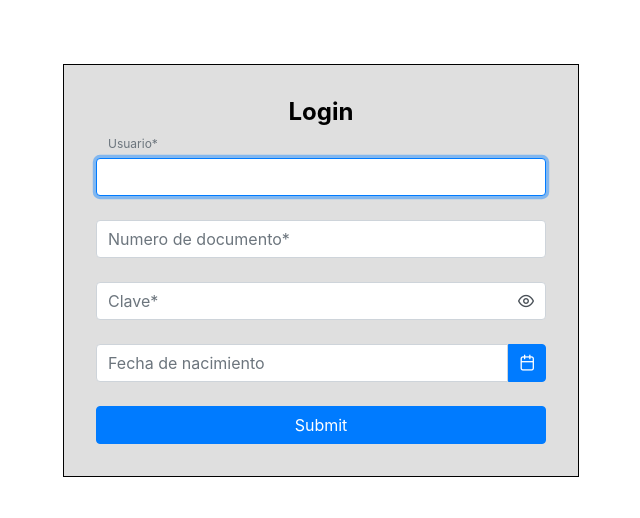
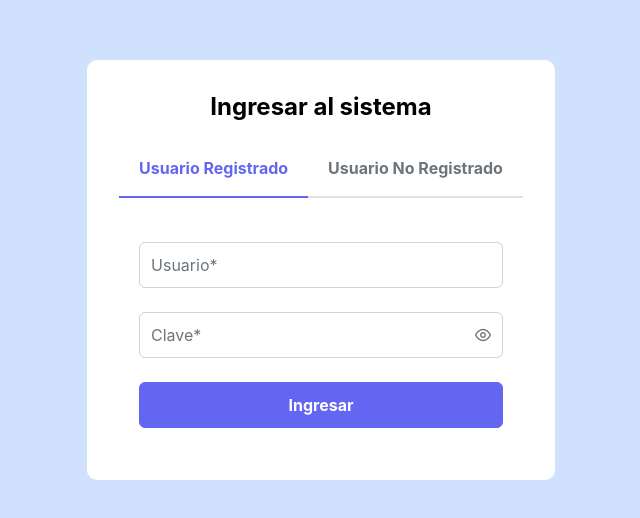
Before and after one commit to RodrigoRoaC/fr-market-place, a React (Create React App) app: page /auth/login in a window 1280 px wide. Shown: the part 130-648 px from the top of the page, without its empty margins (319-959 px from the left). Built offline with nearby package versions, Linux system fonts and the light colour scheme.

Commit message:
style: change login form

```diff
--- a/src/App.js
+++ b/src/App.js
@@ -5,7 +5,7 @@ import {
   Route,
 } from "react-router-dom";
 
-import 'primereact/resources/themes/bootstrap4-light-blue/theme.css';
+import 'primereact/resources/themes/lara-light-indigo/theme.css';
 import 'primereact/resources/primereact.min.css';
 import 'primeicons/primeicons.css';
 
--- a/src/components/LoginForm/LoginForm.css
+++ b/src/components/LoginForm/LoginForm.css
@@ -1,18 +1,27 @@
 .register-form {
-  border: 1px solid #000;
-  padding: 2rem;
-  background-color: #dfdfdf;
+  width: 100vw;
+  height: 100vh;
+  display: flex;
+  justify-content: center;
+  align-items: center;
+  padding: 0 2rem;
 }
 
-.register-form .card {
+.container {
+  background-color: var(--surface-card);
+  padding: 2rem;
+  border-radius: 10px;
   min-width: 450px;
 }
-.register-form .card form {
-  margin-top: 2rem;
+
+.mt-2 {
+  margin-top: 1.5rem;
 }
-.register-form .card .field {
-  margin-bottom: 1.5rem;
+
+.p-button {
+  background-color: var(--indigo-500);
 }
+
 @media screen and (max-width: 960px) {
   .register-form .card {
       width: 80%;
--- a/src/components/LoginForm/LoginForm.jsx
+++ b/src/components/LoginForm/LoginForm.jsx
@@ -1,6 +1,4 @@
-
 import React, { useContext, useState } from 'react';
-import  { Navigate } from 'react-router-dom'
 import { Form, Field } from 'react-final-form';
 import { InputText } from 'primereact/inputtext';
 import { Button } from 'primereact/button';
@@ -8,6 +6,7 @@ import { Calendar } from 'primereact/calendar';
 import { Password } from 'primereact/password';
 import { Dialog } from 'primereact/dialog';
 import { classNames } from 'primereact/utils';
+import { TabView, TabPanel } from 'primereact/tabview';
 
 import './LoginForm.css';
 import { UserContext } from '../../context/UserContext';
@@ -17,6 +16,7 @@ export const LoginForm = () => {
     const [showMessage, setShowMessage] = useState(false);
     const [showError, setShowError] = useState(false);
     const [formData, setFormData] = useState({});
+    const [activeIndex, setActiveIndex] = useState(0);
 
     const { setUser } = useContext(UserContext);
 
@@ -25,10 +25,6 @@ export const LoginForm = () => {
 
         if (!data.username) {
             errors.username = 'Username is required.';
-        }
-
-        if (!data.num_documento) {
-            errors.num_documento = 'Dni is required.';
         }
 
         if (!data.clave) {
@@ -51,6 +47,20 @@ export const LoginForm = () => {
         form.restart();
     };
 
+    const onSubmit1 = async (data, form) => {
+        const authService = new AuthService();
+        console.log("Entro!");
+        const loginResponse = await authService.authenticate(data);
+        if (loginResponse.error) {
+            setShowError(true);
+            return;
+        }
+        setUser(loginResponse.data);
+        setFormData(data);
+        setShowMessage(true);
+        form.restart();
+    };
+
     const isFormFieldValid = (meta) => !!(meta.touched && meta.error);
     const getFormErrorMessage = (meta) => {
         return isFormFieldValid(meta) && <small className="p-error">{meta.error}</small>;
@@ -61,6 +71,7 @@ export const LoginForm = () => {
 
     return (
         <div className="register-form">
+            <div className="container">
                 <Dialog visible={showMessage} onHide={() => setShowMessage(false)} position="top" footer={dialogFooter} showHeader={false} breakpoints={{ '960px': '80vw' }} style={{ width: '30vw' }}>
                     <div className="flex align-items-center flex-column pt-6 px-3">
                         <i className="pi pi-check-circle" style={{ fontSize: '5rem', color: 'var(--green-500)' }}></i>
@@ -82,20 +93,39 @@ export const LoginForm = () => {
 
                 <div className="flex justify-content-center">
                     <div className="card">
-                    <h2 className="text-center">Login</h2>
-                    <Form onSubmit={onSubmit} initialValues={{ username: '', num_documento: '', clave: '', fec_nacimiento: '' }} validate={validate} render={({ handleSubmit }) => (
+                    <h2 className="text-center">Ingresar al sistema</h2>
+                        <TabView activeIndex={activeIndex} onTabChange={(e) => setActiveIndex(e.index)}>
+                            <TabPanel header="Usuario Registrado">
+                                <Form onSubmit={onSubmit} initialValues={{ username: '', clave: '' }} validate={validate} render={({ handleSubmit }) => (
                                     <form onSubmit={handleSubmit} className="p-fluid">
                                         <Field name="username" render={({ input, meta }) => (
-                                <div className="field">
+                                            <div className="field mt-2">
                                                 <span className="p-float-label">
-                                        <InputText id="username" {...input} autoFocus className={classNames({ 'p-invalid': isFormFieldValid(meta) })} />
+                                                    <InputText id="username" {...input} className={classNames({ 'p-invalid': isFormFieldValid(meta) })} />
                                                     <label htmlFor="username" className={classNames({ 'p-error': isFormFieldValid(meta) })}>Usuario*</label>
                                                 </span>
                                                 {getFormErrorMessage(meta)}
                                             </div>
                                         )} />
+                                        <Field name="clave" render={({ input, meta }) => (
+                                            <div className="field mt-2">
+                                                <span className="p-float-label">
+                                                    <Password id="clave" {...input} toggleMask className={classNames({ 'p-invalid': isFormFieldValid(meta) })} feedback={false} />
+                                                    <label htmlFor="clave" className={classNames({ 'p-error': isFormFieldValid(meta) })}>Clave*</label>
+                                                </span>
+                                                {getFormErrorMessage(meta)}
+                                            </div>
+                                        )} />
+
+                                        <Button type="submit" label="Ingresar" className="mt-2" />
+                                    </form>
+                                )} />
+                            </TabPanel>
+                            <TabPanel header="Usuario No Registrado">
+                                <Form onSubmit={onSubmit1} initialValues={{ num_documento: '', fec_nacimiento: '' }} validate={validate} render={({ handleSubmit }) => (
+                                    <form onSubmit={handleSubmit} className="p-fluid">
                                         <Field name="num_documento" render={({ input, meta }) => (
-                                <div className="field">
+                                            <div className="field mt-2">
                                                 <span className="p-float-label p-input-icon-right">
                                                     <InputText id="num_documento" {...input} className={classNames({ 'p-invalid': isFormFieldValid(meta) })} />
                                                     <label htmlFor="num_documento" className={classNames({ 'p-error': isFormFieldValid(meta) })}>Numero de documento*</label>
@@ -103,17 +133,8 @@ export const LoginForm = () => {
                                                 {getFormErrorMessage(meta)}
                                             </div>
                                         )} />
-                            <Field name="clave" render={({ input, meta }) => (
-                                <div className="field">
-                                    <span className="p-float-label">
-                                        <Password id="clave" {...input} toggleMask className={classNames({ 'p-invalid': isFormFieldValid(meta) })} feedback={false} />
-                                        <label htmlFor="clave" className={classNames({ 'p-error': isFormFieldValid(meta) })}>Clave*</label>
-                                    </span>
-                                    {getFormErrorMessage(meta)}
-                                </div>
-                            )} />
                                         <Field name="fec_nacimiento" render={({ input }) => (
-                                <div className="field">
+                                            <div className="field mt-2">
                                                 <span className="p-float-label">
                                                     <Calendar id="fec_nacimiento" {...input} dateFormat="dd/mm/yy" mask="99/99/9999" showIcon />
                                                     <label htmlFor="fec_nacimiento">Fecha de nacimiento</label>
@@ -121,9 +142,12 @@ export const LoginForm = () => {
                                             </div>
                                         )} />
 
-                            <Button type="submit" label="Submit" className="mt-2" />
+                                        <Button type="submit" label="Ingresar" className="p-button p-component mt-2" />
                                     </form>
                                 )} />
+                            </TabPanel>
+                        </TabView>
+                    </div>
                 </div>
             </div>
         </div>
--- a/src/pages/LoginPage/LoginPage.css
+++ b/src/pages/LoginPage/LoginPage.css
@@ -1,6 +1,5 @@
 .login-page {
+  width: 100vw;
   height: 100vh;
-  display: flex;
-  align-items: center;
-  justify-content: center;
+  background-color: var(--blue-100);
 }
```
Lines whose indentation alone changed are shown as unchanged.
